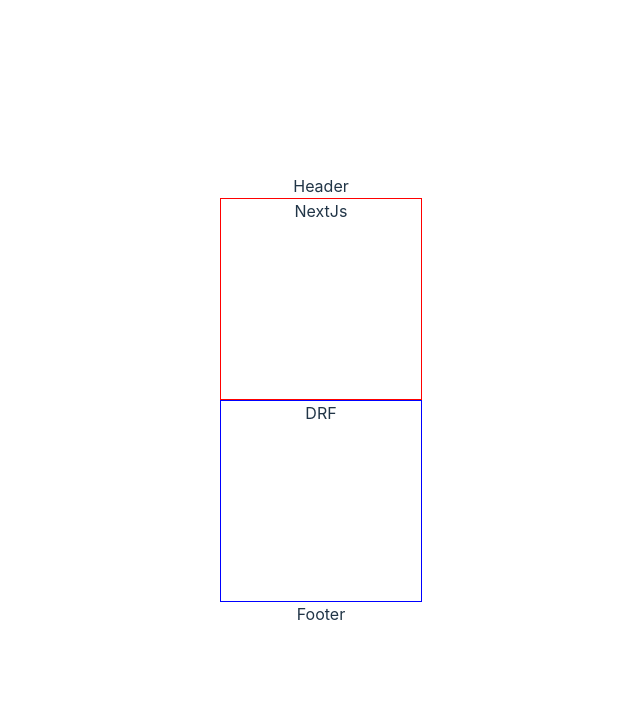
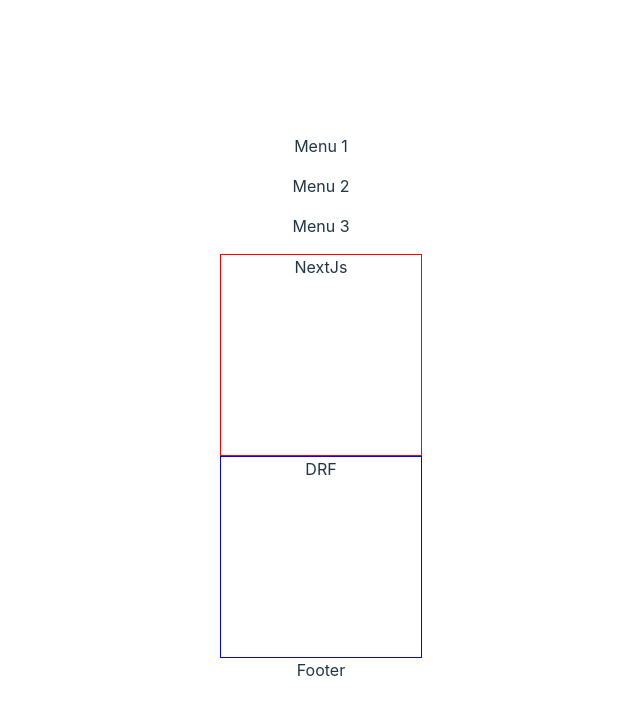
Before and after one commit to girishgirijan/git_clone, a React (Vite) app: page / in a window 1280 px wide. Shown: the top 714 px of the page, without its empty margins (319-959 px from the left). Built offline with nearby package versions, Linux system fonts and the light colour scheme.

Commit message:
Menus added from girish-branch

```diff
--- a/src/components/Header.jsx
+++ b/src/components/Header.jsx
@@ -3,7 +3,9 @@
 const Header = () => {
   return (
     <div>
-      Header
+      <p>Menu 1</p>
+      <p>Menu 2</p>
+      <p>Menu 3</p>
     </div>
   )
 }
```
Also changed, not shown: 1 other file (tests, documents, lock files or other folders).
